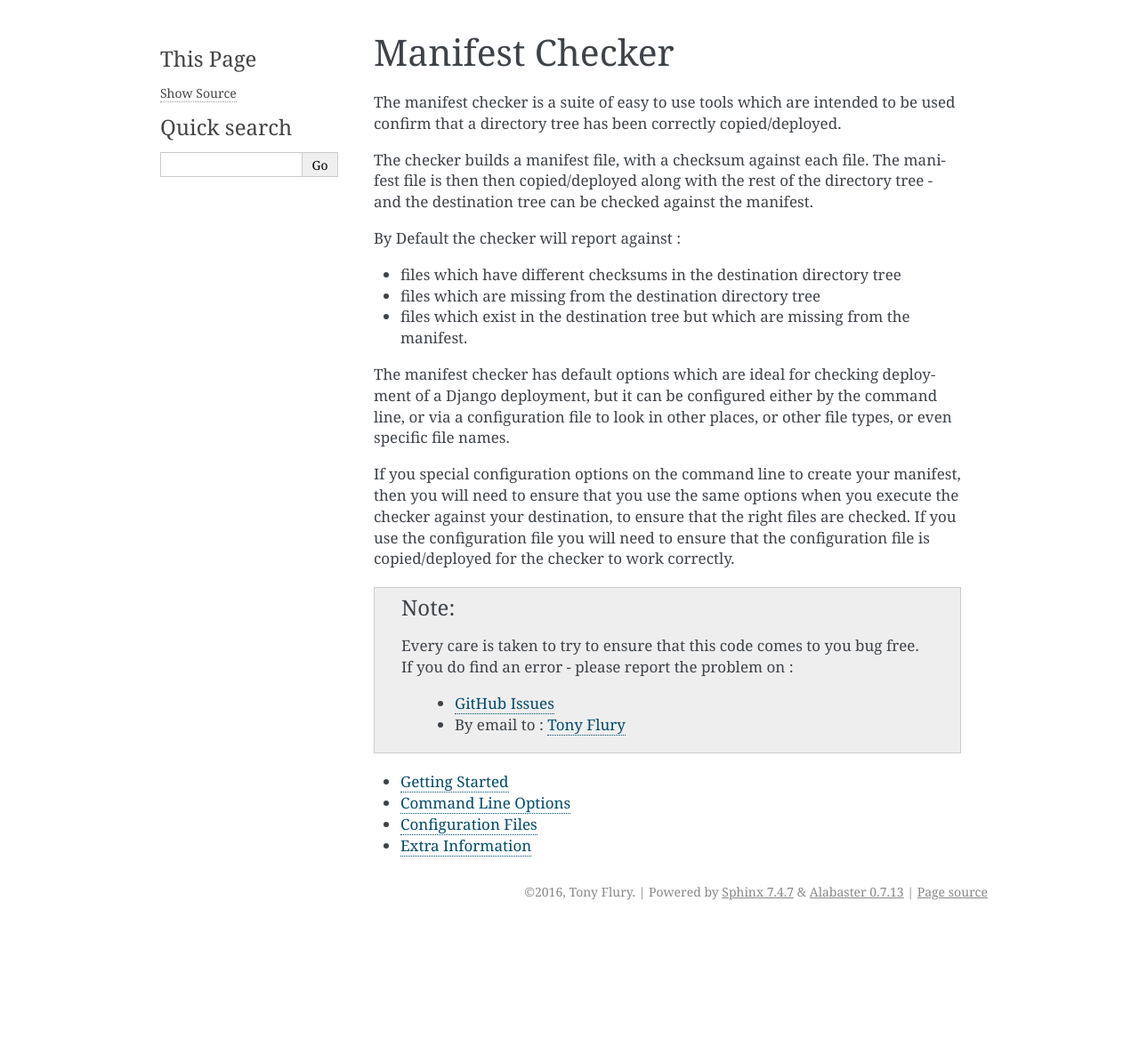
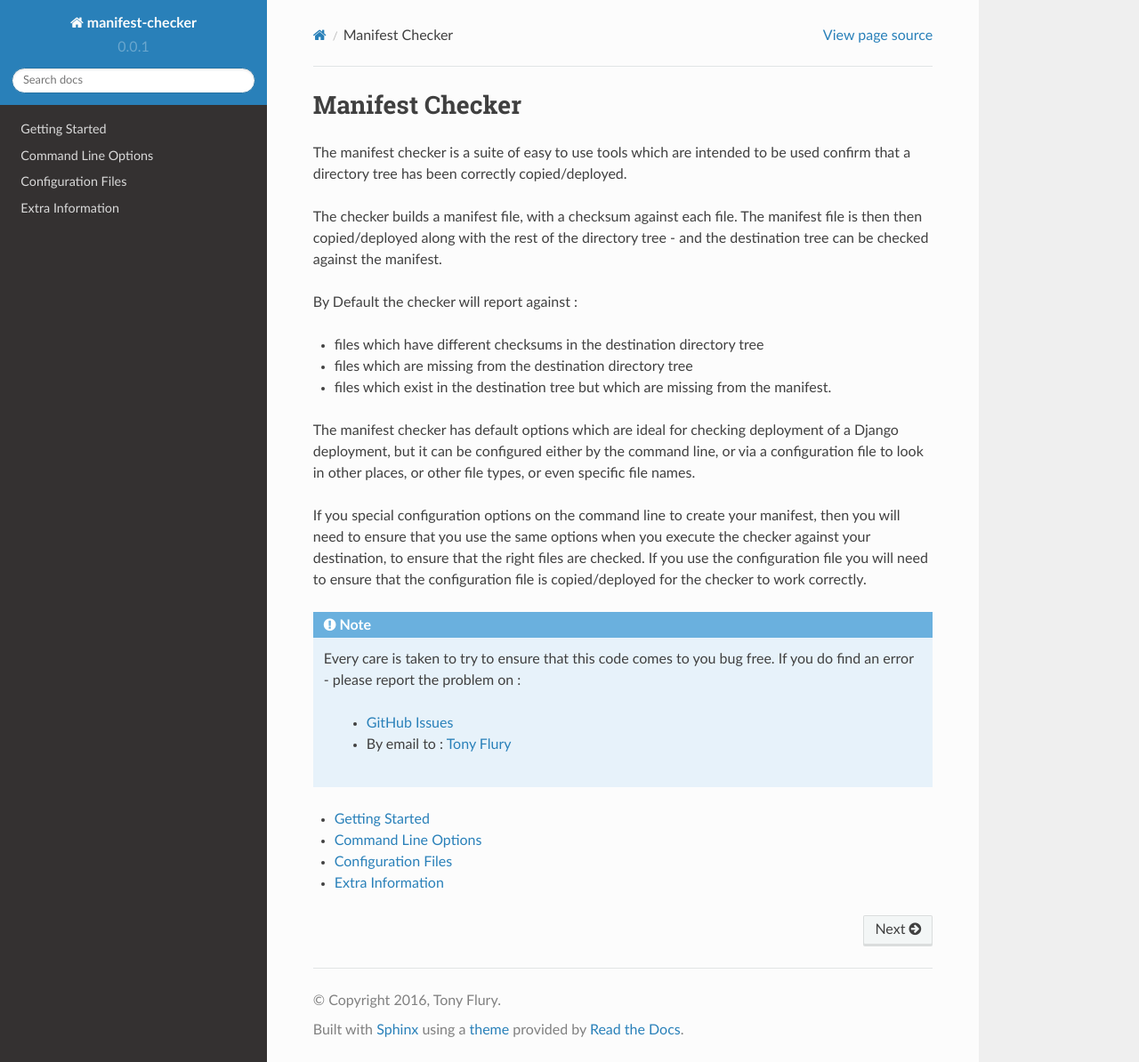
Before and after one commit to TonyFlury/cataloger, a Sphinx documentation site: the page built from docs/index.rst, in a window 1280 px wide and 1194 px high. Shown: the whole window at 89% size. Built offline with Sphinx 7.4.7 and the Read the Docs theme 2.0.0, drawn with Linux system fonts in a browser that asks for light colours.

Commit message:
Initial document set - establish a baseline for readthedocs

```diff
--- a/docs/conf.py
+++ b/docs/conf.py
@@ -108,7 +108,7 @@ todo_include_todos = False
 
 # The theme to use for HTML and HTML Help pages.  See the documentation for
 # a list of builtin themes.
-html_theme = 'alabaster'
+html_theme ='sphinx_rtd_theme'
 
 # Theme options are theme-specific and customize the look and feel of a theme
 # further.  For a list of options available for each theme, see the
--- a/setup.py
+++ b/setup.py
@@ -40,7 +40,7 @@ setup(
         long_description=long_description,
 
         # The project's main homepage.
-        url='',
+        url='http://manifest-checker.readthedocs.org/en/latest/',
 
         # Author details
         author='Tony Flury',
```
Also changed, not shown: 9 other files.
